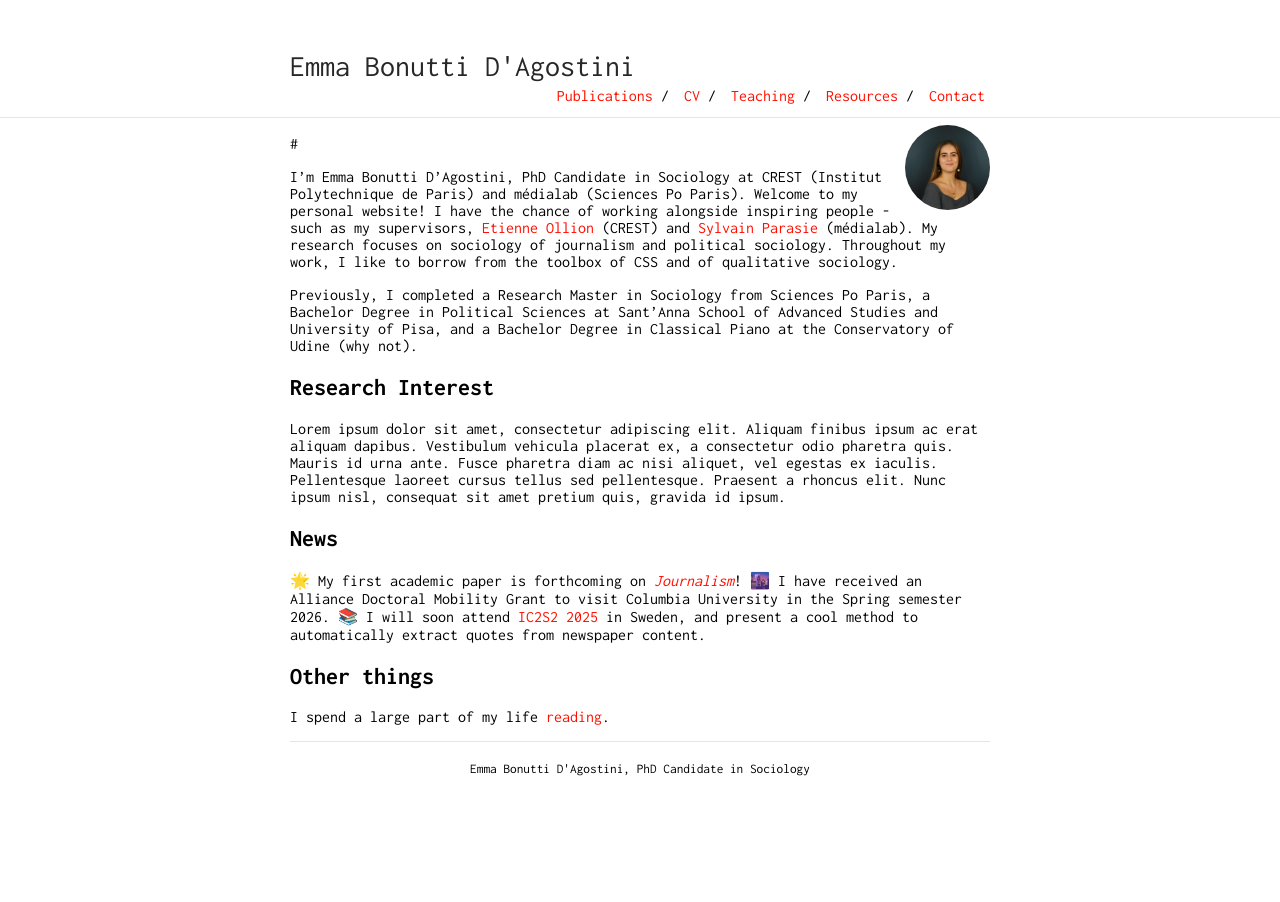
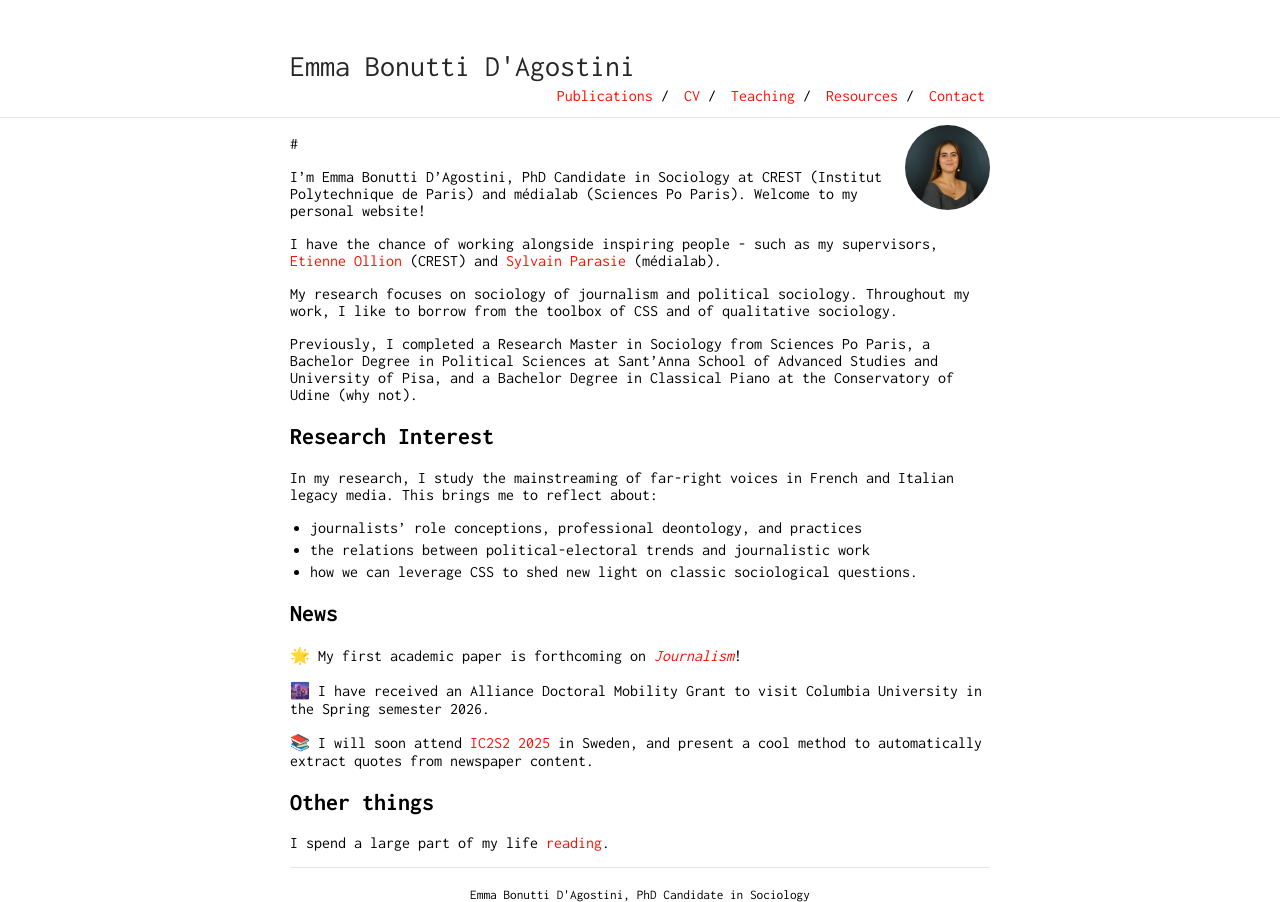
Before and after one commit to emmabonuttidagostini/emmabonuttidagostini.github.io, a Jekyll site: the page built from index.md, in a window 1280 px wide. Built offline with Jekyll 4.4.1, drawn with Linux system fonts in a browser that asks for light colours.

Commit message:
Update index.md

```diff
--- a/index.md
+++ b/index.md
@@ -6,19 +6,26 @@ title: Emma Bonutti D'Agostini
 #<img class="profile-picture" src="BONUTTI_Emma.jpg">
 
 I'm Emma Bonutti D'Agostini, PhD Candidate in Sociology at CREST (Institut Polytechnique de Paris) and médialab (Sciences Po Paris). Welcome to my personal website!
+
 I have the chance of working alongside inspiring people - such as my supervisors, [Etienne Ollion](https://ollion.cnrs.fr) (CREST) and [Sylvain Parasie](https://sylvainparasie.org) (médialab).
+
 My research focuses on sociology of journalism and political sociology. Throughout my work, I like to borrow from the toolbox of CSS and of qualitative sociology.
 
 Previously, I completed a Research Master in Sociology from Sciences Po Paris, a Bachelor Degree in Political Sciences at Sant'Anna School of Advanced Studies and University of Pisa, and a Bachelor Degree in Classical Piano at the Conservatory of Udine (why not).
 
 ## Research Interest
 
-Lorem ipsum dolor sit amet, consectetur adipiscing elit. Aliquam finibus ipsum ac erat aliquam dapibus. Vestibulum vehicula placerat ex, a consectetur odio pharetra quis. Mauris id urna ante. Fusce pharetra diam ac nisi aliquet, vel egestas ex iaculis. Pellentesque laoreet cursus tellus sed pellentesque. Praesent a rhoncus elit. Nunc ipsum nisl, consequat sit amet pretium quis, gravida id ipsum.
+In my research, I study the mainstreaming of far-right voices in French and Italian legacy media. This brings me to reflect about:
+* journalists' role conceptions, professional deontology, and practices
+* the relations between political-electoral trends and journalistic work
+* how we can leverage CSS to shed new light on classic sociological questions.
 
 ## News
 
 🌟 My first academic paper is forthcoming on *[Journalism](https://journals.sagepub.com/home/jou)*!
+
 🌆 I have received an Alliance Doctoral Mobility Grant to visit Columbia University in the Spring semester 2026.
+
 📚 I will soon attend [IC2S2 2025](https://www.ic2s2-2025.org) in Sweden, and present a cool method to automatically extract quotes from newspaper content.
 
 
```
